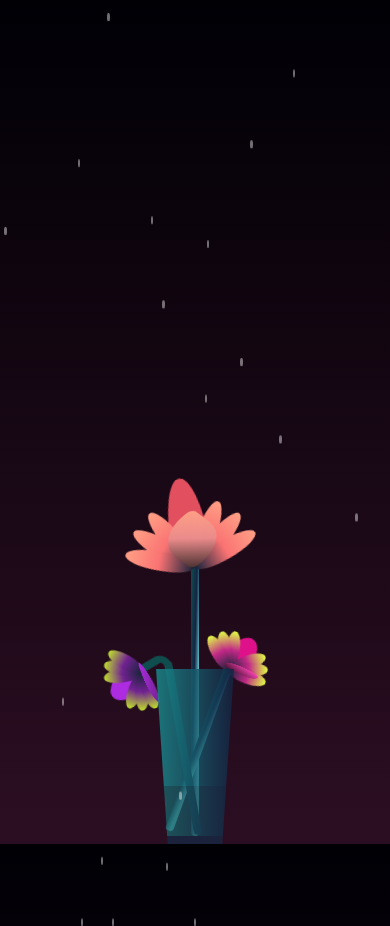
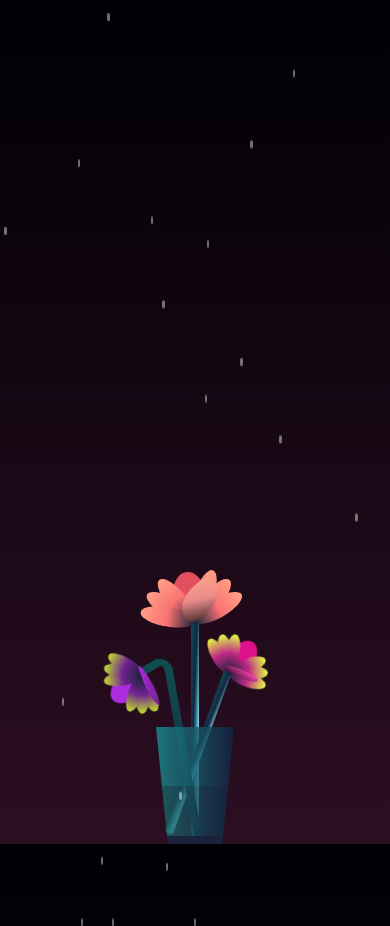
Before and after one commit to Edityarama/flower, a plain HTML site: page index.html in a window 390 px wide. Drawn offline with nearby package versions, Linux system fonts and the light colour scheme.

Commit message:
Add files via upload

```diff
--- a/style.css
+++ b/style.css
@@ -377,25 +377,3 @@ h1 {
         transform: translate(-36vmin, 1.1vmin) rotateY(-80deg) rotateX(35deg);
     }
 }
-
-
-/* Increase flower height on mobile without changing position */
-
-@media (max-width: 768px) {
-    .flower__glass {
-        height: 45vmin;
-        /* Increase height for a taller glass */
-    }
-    .flower__line {
-        height: 70vmin;
-        /* Increase height for a taller stem */
-    }
-    .flower__leaf {
-        height: 18vmin;
-        /* Increase leaf height for longer leaves */
-    }
-    .flower__leaf--1 {
-        height: 22vmin;
-        /* Make center leaf even taller */
-    }
-}
```
